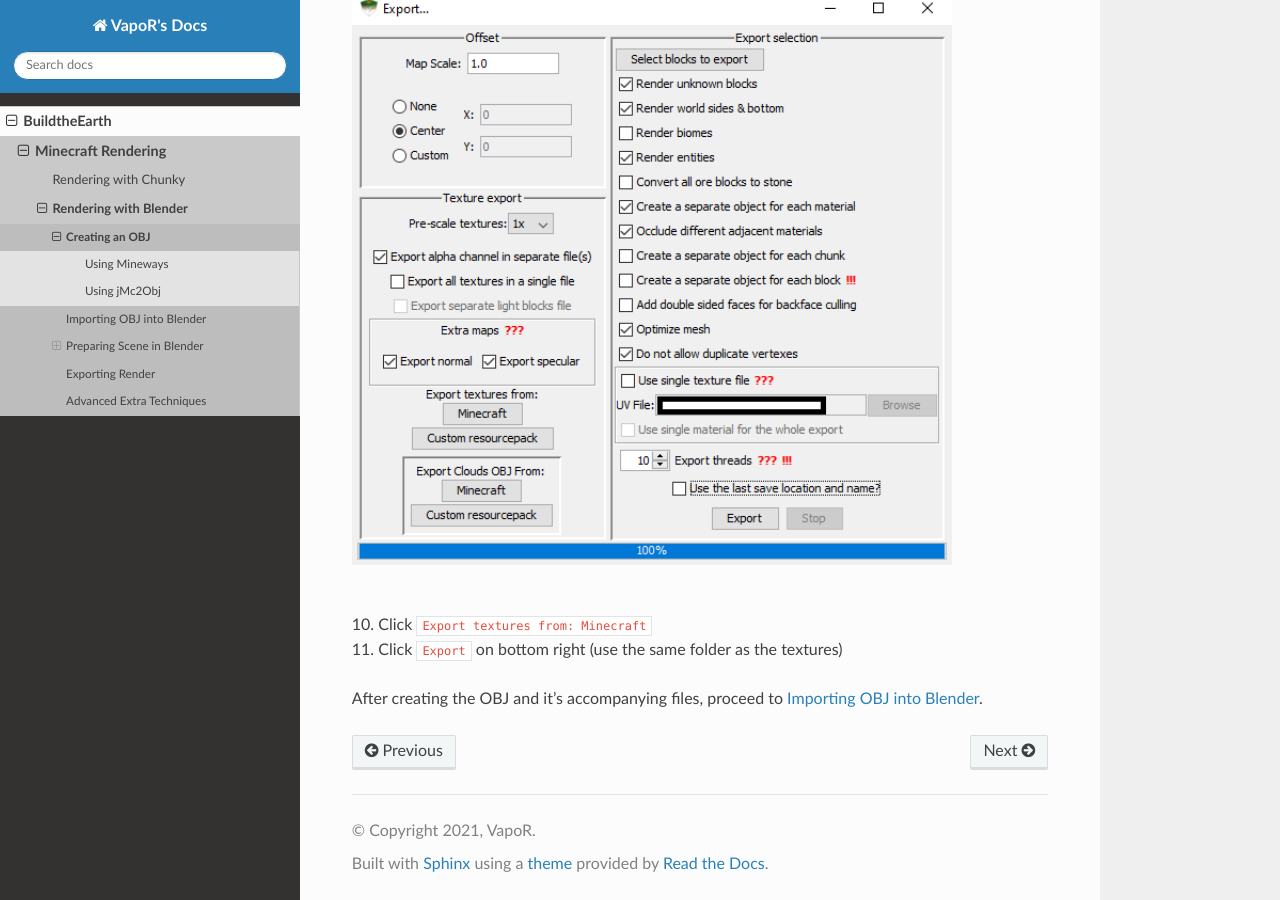
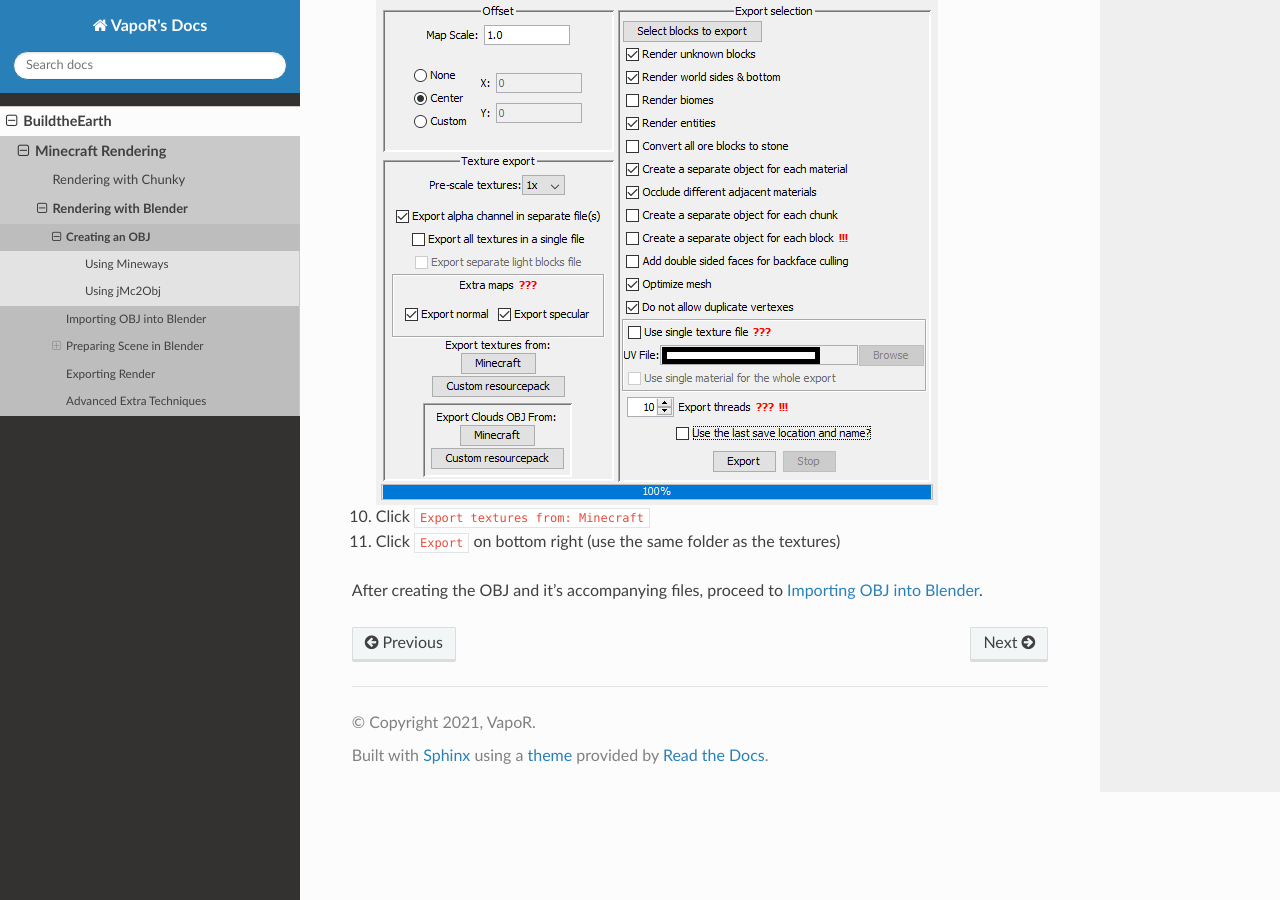
Before and after one commit to yyrichy/documentation, a Sphinx documentation site: the page built from source/buildtheearth/rendering/blender/creating-obj.md, in a window 1280 px wide and 900 px high, scrolled down 1740 px. Built offline with Sphinx 7.4.7 and the Read the Docs theme 2.0.0, drawn with Linux system fonts in a browser that asks for light colours.

Commit message:
Use markdown images instead of rst

````diff
--- a/source/buildtheearth/rendering/blender/creating-obj.md
+++ b/source/buildtheearth/rendering/blender/creating-obj.md
@@ -52,11 +52,7 @@
 7. Use right click to move around
 8. After selecting a region, click `Export`
 9. Copy these settings, adjusting thread count to your own computer's specs
-```eval_rst
-.. image:: ../../../../images/jmc.png
-   :width: 600
-```
-\
+![JMC](../../../../images/jmc.png)
 10. Click `Export textures from: Minecraft`<br/>
 11. Click `Export` on bottom right (use the same folder as the textures)
 
````
Also changed, not shown: source/buildtheearth/rendering/blender/importing-obj.md (+3 -4 lines).
